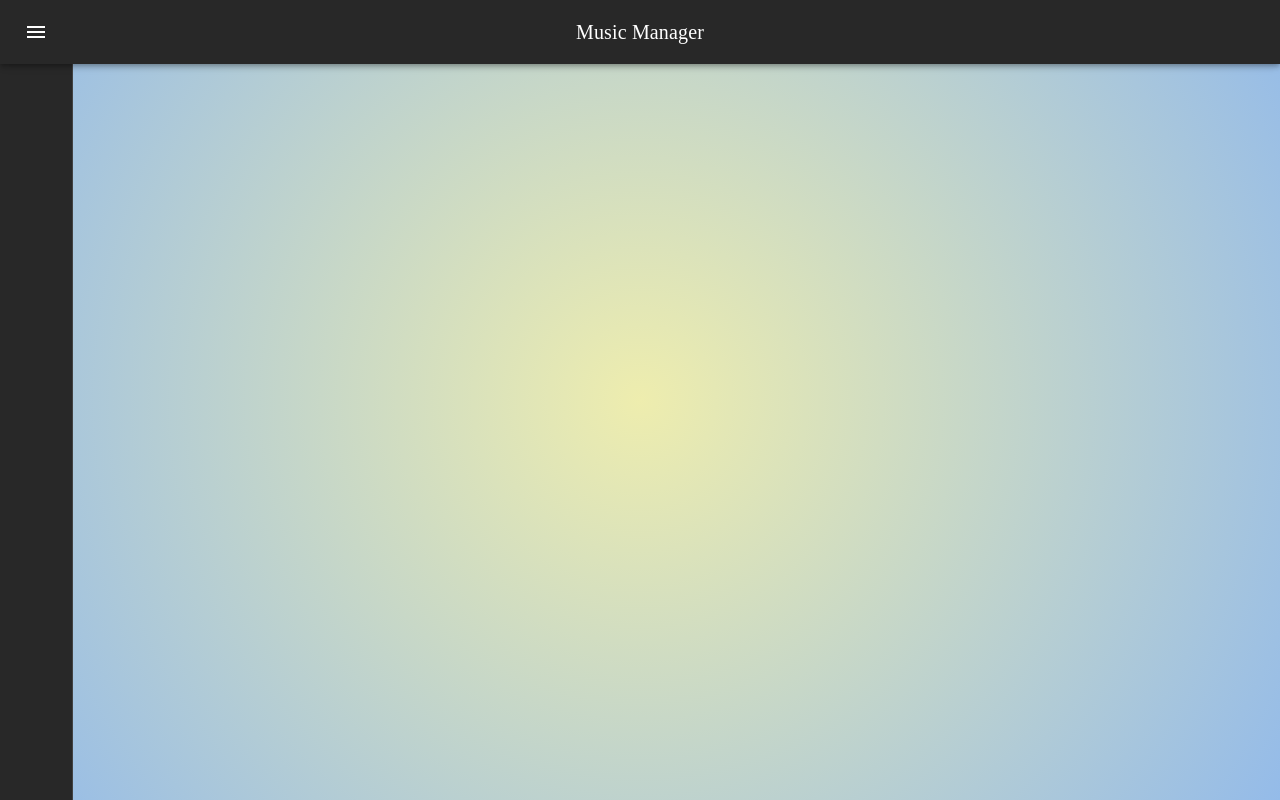
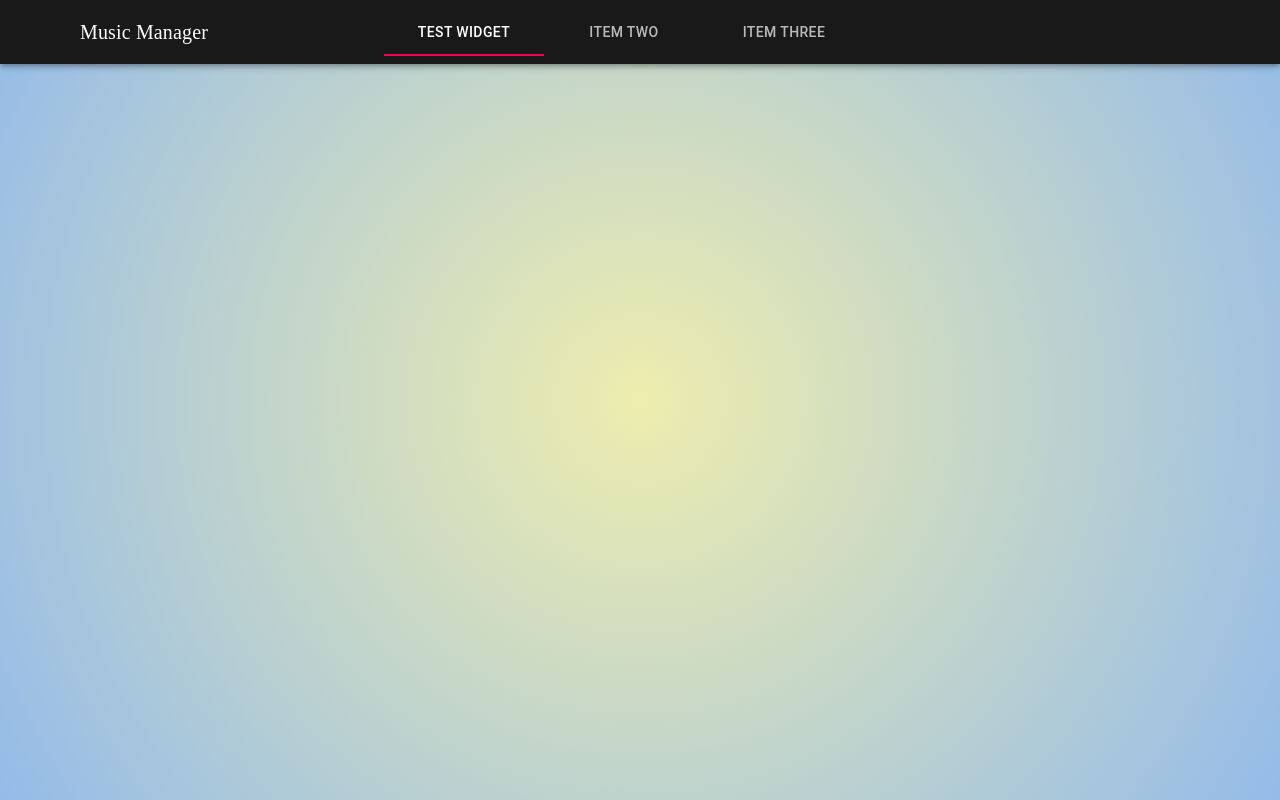
Before and after one commit to HodgePerformance/FBWM, a React (Create React App) app: page / in a window 1280 px wide. Built offline with nearby package versions, Linux system fonts and the light colour scheme.

Commit message:
Added widget container framework Added tabs to nav bar

```diff
--- a/src/App.js
+++ b/src/App.js
@@ -1,18 +1,18 @@
 import React from "react";
 import "./styles/App.css";
 import { MuiThemeProvider, createMuiTheme } from "@material-ui/core/styles";
-import Dashboard from './components/dashboard/Dashboard';
+import Dashboard from "./components/dashboard/Dashboard";
 
 const darkTheme = createMuiTheme({
   palette: {
-    type: "dark",
+    type: "dark"
   },
-  overrides:{
+  overrides: {
     MuiPaper: {
-      root:{
-        backgroundColor: "#282828",
+      root: {
+        backgroundColor: "#191919"
       }
-    }
+    },
   }
 });
 
--- a/src/components/dashboard/NavBar.js
+++ b/src/components/dashboard/NavBar.js
@@ -1,16 +1,12 @@
 import React from "react";
-import clsx from "clsx";
-import { makeStyles, useTheme } from "@material-ui/core/styles";
-import Drawer from "@material-ui/core/Drawer";
+import { makeStyles } from "@material-ui/core/styles";
 import AppBar from "@material-ui/core/AppBar";
 import Toolbar from "@material-ui/core/Toolbar";
 import CssBaseline from "@material-ui/core/CssBaseline";
 import Typography from "@material-ui/core/Typography";
-import IconButton from "@material-ui/core/IconButton";
-import MenuIcon from "@material-ui/icons/Menu";
-import ChevronLeftIcon from "@material-ui/icons/ChevronLeft";
-import ChevronRightIcon from "@material-ui/icons/ChevronRight";
 import WidgetContainer from "./WidgetContainer";
+import Tabs from "@material-ui/core/Tabs";
+import Tab from "@material-ui/core/Tab";
 const drawerWidth = 240;
 
 const useStyles = makeStyles(theme => ({
@@ -18,7 +14,7 @@ const useStyles = makeStyles(theme => ({
     display: "flex"
   },
   appBar: {
-    backgroundColor: "#282828",
+    backgroundColor: "#191919",
     zIndex: theme.zIndex.drawer + 1,
     transition: theme.transitions.create(["width", "margin"], {
       easing: theme.transitions.easing.sharp,
@@ -35,7 +31,7 @@ const useStyles = makeStyles(theme => ({
   },
   menuButton: {
     marginRight: 36,
-    position: "absolute",
+    position: "absolute"
   },
   hide: {
     display: "none"
@@ -71,42 +67,38 @@ const useStyles = makeStyles(theme => ({
     ...theme.mixins.toolbar
   },
   content: {
-    flexGrow: 1,
-    padding: theme.spacing(3)
+    flexGrow: 1
   },
   title: {
     fontFamily: "Segoe Script",
-    flexGrow: 1,
+    width: theme.spacing(30),
+    marginRight: theme.spacing(15)
   },
   drawerButtonList: {
-    backgroundColor: "#282828",
+    backgroundColor: "#282828"
   },
+  widgetButton: {
+    background: "linear-gradient(45deg, #2196F3 30%, #21CBF3 90%)",
+    boxShadow: "0 3px 5px 2px rgba(33, 203, 243, .3)",
+    color: "white",
+    fontSize: 12
+  }
 }));
 
 const NavBar = () => {
   const classes = useStyles();
-  const theme = useTheme();
-  const [open, setOpen] = React.useState(false);
+  const [value, setValue] = React.useState(0);
 
-  const handleDrawerOpen = () => {
-    setOpen(true);
-  };
-
-  const handleDrawerClose = () => {
-    setOpen(false);
+  const handleChange = (event, newValue) => {
+    setValue(newValue);
   };
 
   return (
     <div className={classes.root}>
       <CssBaseline />
-      <AppBar
-        position="fixed"
-        className={clsx(classes.appBar, {
-          [classes.appBarShift]: open
-        })}
-      >
+      <AppBar position="fixed" className={classes.appBar}>
         <Toolbar>
-          <IconButton
+          {/* <IconButton
             color="inherit"
             aria-label="open drawer"
             onClick={handleDrawerOpen}
@@ -116,13 +108,23 @@ const NavBar = () => {
             })}
           >
             <MenuIcon />
-          </IconButton>
+          </IconButton> */}
           <Typography className={classes.title} variant="h6" noWrap>
             Music Manager
           </Typography>
+          <Tabs
+            value={value}
+            onChange={handleChange}
+            aria-label="navigation tabs"
+            centered
+          >
+            <Tab label="Test Widget" />
+            <Tab label="Item Two" />
+            <Tab label="Item Three" />
+          </Tabs>
         </Toolbar>
       </AppBar>
-      <Drawer
+      {/* <Drawer
         variant="permanent"
         className={clsx(classes.drawer, {
           [classes.drawerOpen]: open,
@@ -144,13 +146,12 @@ const NavBar = () => {
             )}
           </IconButton>
         </Toolbar>
-      </Drawer>
+      </Drawer> */}
       <main className={classes.content}>
-        <div className={classes.toolbar} />
         <WidgetContainer />
       </main>
     </div>
   );
-}
+};
 
 export default NavBar;
--- a/src/components/dashboard/WidgetContainer.js
+++ b/src/components/dashboard/WidgetContainer.js
@@ -1,13 +1,19 @@
-import React, { Component } from 'react';
+import React, { Component } from "react";
+import { Grid } from "@material-ui/core";
+import TestWidget from "../widgets/TestWidget";
+
+const widgets = [];
 
 class WidgetContainer extends Component {
-    render() {
-        return (
-            <div>
-
-            </div>
-        );
-    }
+  render() {
+    return (
+      <Grid container spacing={3}>
+        {widgets.map(widget => (
+          <Grid item key={widget.id}><widget.widget /></Grid>
+        ))}
+      </Grid>
+    );
+  }
 }
 
 export default WidgetContainer;
--- /dev/null
+++ b/src/components/widgets/TestWidget.js
@@ -0,0 +1,16 @@
+import React, { Component } from "react";
+import { Card, Typography, CardContent } from "@material-ui/core";
+
+class TestWidget extends Component {
+  render() {
+    return (
+      <Card>
+        <CardContent>
+          <Typography>TEST</Typography>
+        </CardContent>
+      </Card>
+    );
+  }
+}
+
+export default TestWidget;
```
